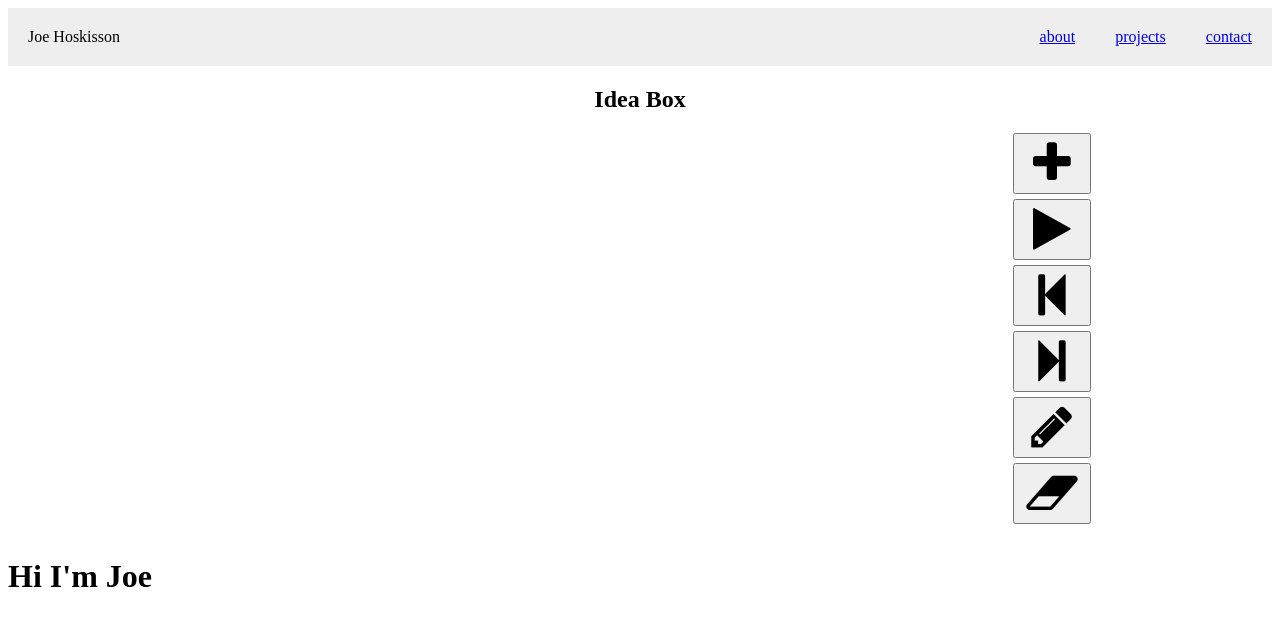
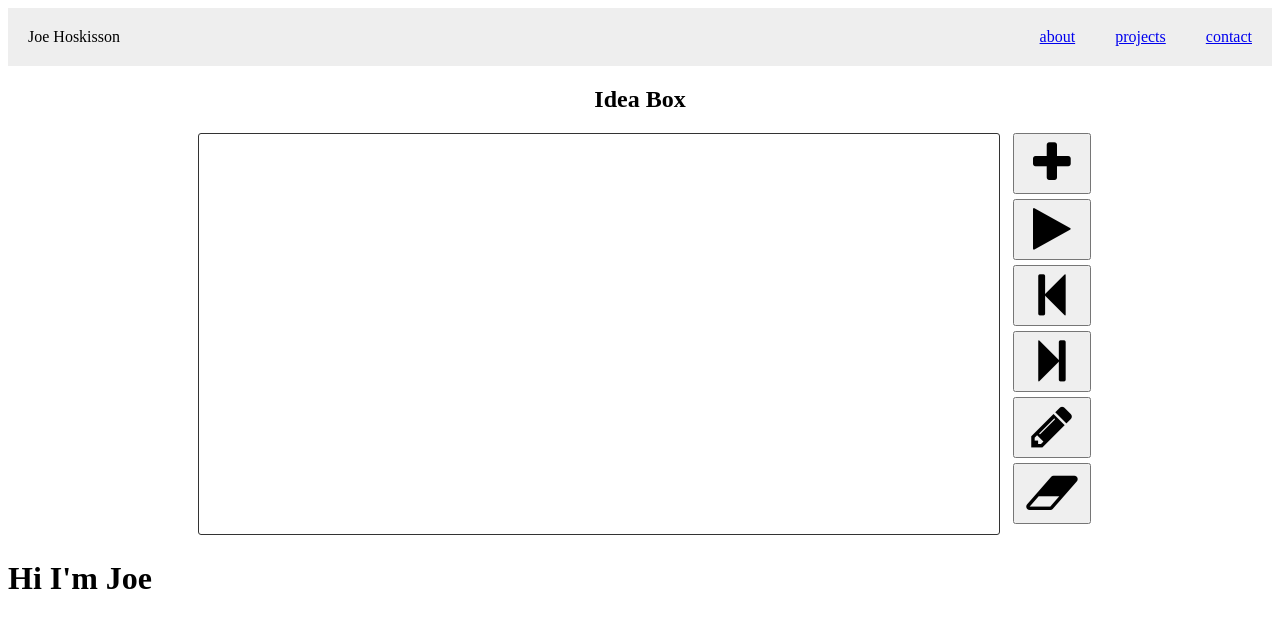
Before and after one commit to joevus/portfolio-ideabox, a React (Create React App) app: page / in a window 1280 px wide. Shown: the top 628 px of the page. Built offline with nearby package versions, Linux system fonts and the light colour scheme.

Commit message:
Made add sketch functionality

```diff
--- a/src/components/main/ideabox/ideabox.js
+++ b/src/components/main/ideabox/ideabox.js
@@ -15,6 +15,10 @@ class Ideabox extends React.Component {
   updateDimensions() {
     let canvasWidth = document.getElementById('canvas-container').offsetWidth;
     this.setState({canvasWidth});
+    // if updateDimension gets called again (like on a resize event)
+    // retrieve canvas ctx and store it.
+    var ctx = this.refs.canvas.getContext('2d');
+    this.props.storeCanvasCtxt(ctx);
   }
 
   componentWillMount() {
@@ -42,7 +46,7 @@ class Ideabox extends React.Component {
             </div>
 
             <div className="toolbar">
-              <button><i className="fa fa-plus fa-fw"></i></button>
+              <button onClick={this.props.handlePlusClick}><i className="fa fa-plus fa-fw"></i></button>
               <button><i className="fa fa-play fa-fw"></i></button>
               <button><i className="fa fa-step-backward fa-fw"></i></button>
               <button><i className="fa fa-step-forward fa-fw"></i></button>
--- a/src/components/main/ideabox/index.js
+++ b/src/components/main/ideabox/index.js
@@ -4,16 +4,45 @@ import Ideabox from "./ideabox.js";
 import { connect } from "react-redux";
 import { click } from "../../../actions";
 
-/*
-  Next steps:
-  - make the gleam happen only once the gold redraw finishes
-  - make it sparkle/glow
-*/
-
 
 class IdeaboxContainer extends React.Component {
 
+  constructor() {
+    super();
+    this.state = {
+      sketches: []
+    }
+  }
+
   handleClick = (e) => {
+  }
+
+  handlePlusClick = (e) => {
+
+    let canvas = document.getElementById("ideaCanv");
+    let ctx = this.props.context;
+    // this.ctx = canvas.getContext("2d");
+    let imgData = ctx.getImageData(0,0,canvas.width, canvas.height);
+    // get rid of previous translucent sketch
+    for( let i = 3; i < imgData.data.length; i += 4){
+      if(imgData.data[i] < 255) {
+        imgData.data[i] = 0;
+      }
+    }
+    // Add sketch to sketches
+    let sketches = this.state.sketches;
+    sketches.push(imgData);
+    this.setState({
+      sketches: sketches
+    });
+    // make current sketch translucent
+    for(let i = 3; i < imgData.data.length; i += 4) {
+      if(imgData.data[i] === 255) {
+        imgData.data[i] = 100;
+      }
+    }
+    ctx = this.props.context;
+    ctx.putImageData(imgData,0,0);
   }
 
   handleMouseDown = (e) => {
@@ -72,7 +101,8 @@ class IdeaboxContainer extends React.Component {
 
   render() {
     return (
-      <Ideabox handleClick={this.handleClick} handleMouseDown={this.handleMouseDown} handleMouseUp={this.handleMouseUp} handleMouseMove={this.handleMouseMove} />
+      <Ideabox handleClick={this.handleClick} handleMouseDown={this.handleMouseDown} handleMouseUp={this.handleMouseUp} handleMouseMove={this.handleMouseMove}
+      handlePlusClick={this.handlePlusClick} />
     );
   }
 }
--- a/src/css/index.css
+++ b/src/css/index.css
@@ -102,8 +102,8 @@ with its grid intact but not with justify-items:center on it*/
   vertical-align: top;
 }
 #ideaCanv {
-  /*border: solid #777 2px;
-  border-radius: 8px;*/
+  border: solid #333 1px;
+  border-radius: 3px;
 }
 .simpleCntr {
   display: flex;
```
